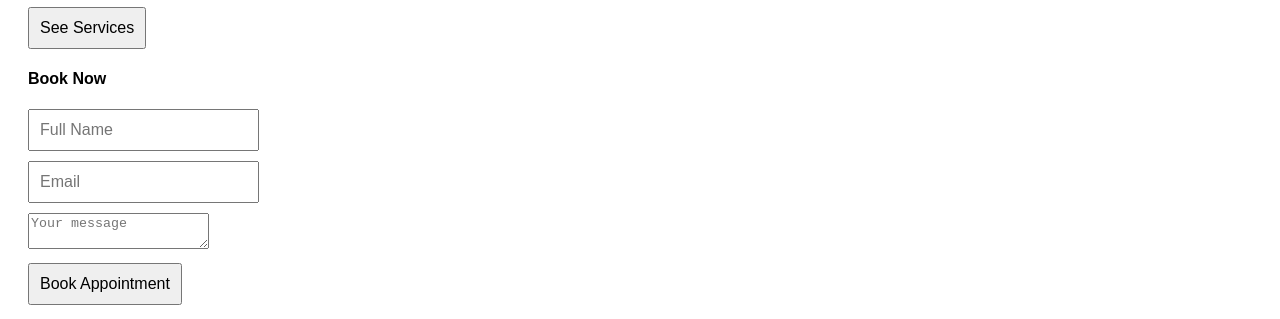
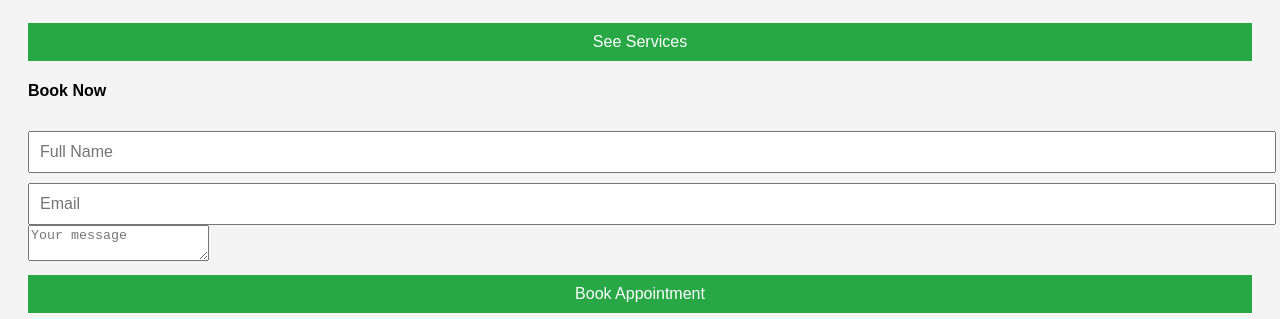
Before and after one commit to rehanx17/rs-healthcare, a website: page index.html in a window 1280 px wide. Shown: the part 335-654 px from the top of the page. Drawn offline with nearby package versions, Linux system fonts and the light colour scheme.

Commit message:
Update styles.css

```diff
--- a/styles.css
+++ b/styles.css
@@ -1,4 +1,4 @@
-
+/*
 body {
   font-family: Arial, sans-serif;
   padding: 20px;
@@ -8,4 +8,36 @@ input, button {
   margin: 10px 0;
   padding: 10px;
   font-size: 1rem;
+}*/
+body {
+    font-family: Arial, sans-serif;
+    background-color: #f4f4f4;
+    padding: 20px;
 }
+
+.container {
+    background-color: white;
+    padding: 20px;
+    max-width: 500px;
+    margin: auto;
+    border-radius: 8px;
+    box-shadow: 0 0 10px rgba(0, 0, 0, 0.1);
+}
+
+input, button {
+    width: 100%;
+    padding: 10px;
+    margin-top: 10px;
+    font-size: 16px;
+}
+
+button {
+    background-color: #28a745;
+    color: white;
+    border: none;
+    cursor: pointer;
+}
+
+.success {
+    color: green;
+}
```
